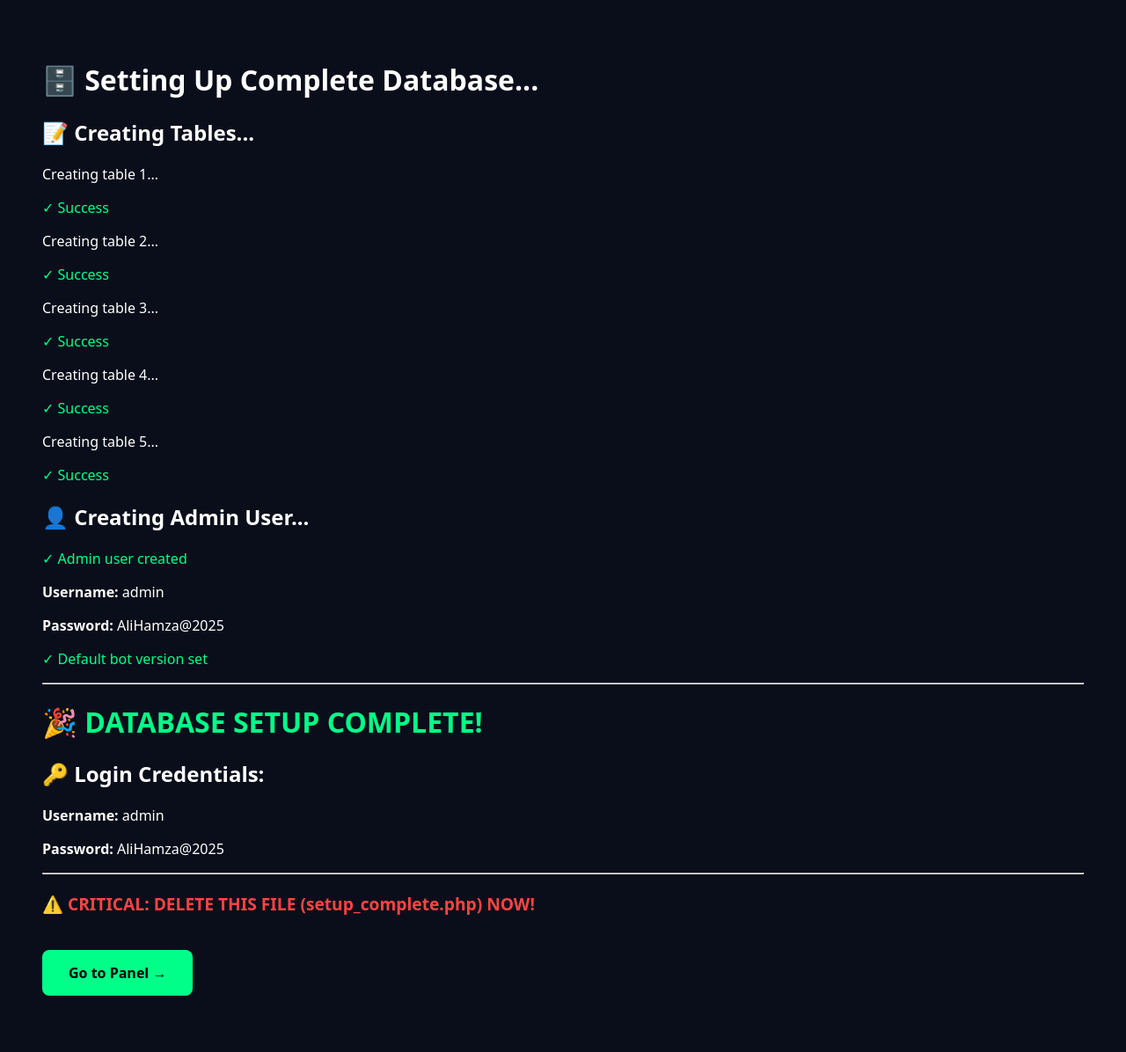
After one commit to alihamza2ee/auth-panel, a PHP site: page /setup_complete.php in a window 1280 px wide. The commit adds this page. Shown: the whole page at 88% size. Run offline with PHP 8.4, Linux system fonts and the light colour scheme; data that the repository does not hold is empty.

Commit message:
Add files via upload

```diff
--- a/activity_logs.php
+++ b/activity_logs.php
@@ -3,7 +3,7 @@ require_once 'advanced_config.php';
 if (!isLoggedIn()) { header('Location: advanced_index.php'); exit(); }
 
 $db = getDB();
-$logs = $db->query("SELECT * FROM activity_logs ORDER BY timestamp DESC LIMIT 200")->fetch_all(MYSQLI_ASSOC);
+$logs = $db->query("SELECT * FROM activity_logs ORDER BY created_at DESC LIMIT 200")->fetch_all(MYSQLI_ASSOC);
 ?>
 <!DOCTYPE html>
 <html>
@@ -71,7 +71,7 @@ $logs = $db->query("SELECT * FROM activity_logs ORDER BY timestamp DESC LIMIT 20
                 <tbody>
                     <?php foreach ($logs as $log): ?>
                     <tr>
-                        <td><?php echo $log['timestamp']; ?></td>
+                        <td><?php echo $log['created_at']; ?></td>
                         <td><?php echo htmlspecialchars($log['username']); ?></td>
                         <td><?php echo htmlspecialchars($log['action']); ?></td>
                         <td><?php echo htmlspecialchars($log['details']); ?></td>
--- a/advanced_config.php
+++ b/advanced_config.php
@@ -1,31 +1,34 @@
 <?php
 /**
- * Railway.app Configuration
- * Replace your old advanced_config.php with this file
+ * Advanced Configuration File - RAILWAY VERSION
+ * =============================================
  */
 
-// Railway MySQL environment variables
+// ============== RAILWAY DATABASE CONFIGURATION ==============
 define('DB_HOST', getenv('MYSQLHOST') ?: 'mysql.railway.internal');
 define('DB_USER', getenv('MYSQLUSER') ?: 'root');
 define('DB_PASS', getenv('MYSQLPASSWORD') ?: '');
 define('DB_NAME', getenv('MYSQL_DATABASE') ?: 'railway');
 define('DB_PORT', getenv('MYSQLPORT') ?: 3306);
+// ===========================================================
 
-// Admin credentials
+// ============== ADMIN CONFIGURATION ==============
 define('ADMIN_USER', 'admin');
 define('ADMIN_PASS', 'AliHamza@2025');
+// =================================================
 
-// Bot version control
+// ============== BOT VERSION CONTROL ==============
 define('REQUIRED_BOT_VERSION', '5.0.0');
 define('FORCE_UPDATE', false);
-define('UPDATE_URL', '');
+define('UPDATE_URL', 'https://yourwebsite.com/bot_update.zip');
+// =================================================
 
-// Security settings
+// ============== SECURITY SETTINGS ==============
 define('ENABLE_HARDWARE_LOCK', true);
 define('ENABLE_IP_LOGGING', true);
 define('MAX_LOGIN_ATTEMPTS', 5);
+// ==============================================
 
-// Database connection
 function getDB() {
     static $conn = null;
 
@@ -52,17 +55,14 @@ function getDB() {
     return $conn;
 }
 
-// Generate unique user ID
 function generateUserId() {
     return strtoupper(substr(md5(uniqid(rand(), true)), 0, 8));
 }
 
-// Generate username with pattern
 function generateUsername($prefix, $number, $digits = 4) {
     return $prefix . str_pad($number, $digits, '0', STR_PAD_LEFT);
 }
 
-// Generate random password
 function generatePassword($length = 12) {
     $chars = 'abcdefghijklmnopqrstuvwxyzABCDEFGHIJKLMNOPQRSTUVWXYZ0123456789!@#$%^&*';
     $password = '';
@@ -72,12 +72,10 @@ function generatePassword($length = 12) {
     return $password;
 }
 
-// Check authentication
 function isLoggedIn() {
     return isset($_SESSION['admin_logged_in']) && $_SESSION['admin_logged_in'] === true;
 }
 
-// Log activity
 function logActivity($action, $details = '', $username = 'system') {
     $db = getDB();
     $ip = $_SERVER['REMOTE_ADDR'];
@@ -90,7 +88,6 @@ function logActivity($action, $details = '', $username = 'system') {
     }
 }
 
-// Check if key is in valid time range
 function isKeyTimeValid($start_date, $end_date) {
     $now = time();
     $start = strtotime($start_date);
@@ -107,7 +104,15 @@ function isKeyTimeValid($start_date, $end_date) {
     return ['valid' => true];
 }
 
-// Start session
+function getHardwareFingerprint($device_id, $additional_data = []) {
+    $data = [
+        'device_id' => $device_id,
+        'user_agent' => $_SERVER['HTTP_USER_AGENT'] ?? '',
+        'additional' => $additional_data
+    ];
+    return hash('sha256', json_encode($data));
+}
+
 if (session_status() === PHP_SESSION_NONE) {
     session_start();
 }
--- a/advanced_index.php
+++ b/advanced_index.php
@@ -130,13 +130,13 @@ $total_users = $db->query("SELECT COUNT(*) as c FROM users")->fetch_assoc()['c']
 $active_users = $db->query("SELECT COUNT(*) as c FROM users WHERE status = 'active'")->fetch_assoc()['c'];
 $banned_users = $db->query("SELECT COUNT(*) as c FROM users WHERE status = 'banned'")->fetch_assoc()['c'];
 $total_logins = $db->query("SELECT COUNT(*) as c FROM login_logs")->fetch_assoc()['c'];
-$hardware_locked = $db->query("SELECT COUNT(*) as c FROM users WHERE hwid IS NOT NULL")->fetch_assoc()['c'];
+$hardware_locked = $db->query("SELECT COUNT(*) as c FROM users WHERE hardware_id IS NOT NULL")->fetch_assoc()['c'];
 
 // Get recent users
 $users = $db->query("SELECT * FROM users ORDER BY created_at DESC LIMIT 50")->fetch_all(MYSQLI_ASSOC);
 
 // Get recent activity
-$activities = $db->query("SELECT * FROM activity_logs ORDER BY created_at DESC LIMIT 20")->fetch_all(MYSQLI_ASSOC);
+$activities = $db->query("SELECT * FROM activity_logs ORDER BY timestamp DESC LIMIT 20")->fetch_all(MYSQLI_ASSOC);
 ?>
 <!DOCTYPE html>
 <html>
@@ -391,7 +391,7 @@ $activities = $db->query("SELECT * FROM activity_logs ORDER BY created_at DESC L
                                 - <?php echo htmlspecialchars($activity['details']); ?>
                             <?php endif; ?>
                         </div>
-                        <div class="activity-time"><?php echo $activity['created_at']; ?></div>
+                        <div class="activity-time"><?php echo $activity['timestamp']; ?></div>
                     </div>
                     <?php endforeach; ?>
                 </div>
--- /dev/null
+++ b/index_railway.php
@@ -0,0 +1,5 @@
+<?php
+// Entry point - redirect to main panel
+header('Location: advanced_index.php');
+exit();
+?>
--- /dev/null
+++ b/setup_complete.php
@@ -0,0 +1,146 @@
+<?php
+/**
+ * COMPLETE DATABASE SETUP FOR RAILWAY
+ * ===================================
+ * Run this ONCE after deployment
+ * Then DELETE this file!
+ */
+
+require_once 'advanced_config.php';
+
+echo "<!DOCTYPE html><html><head><meta charset='UTF-8'><title>Database Setup</title>";
+echo "<style>body{font-family:system-ui;background:#0a0e1a;color:#fff;padding:40px;} .success{color:#00ff88;} .error{color:#ff4444;}</style></head><body>";
+echo "<h1>🗄️ Setting Up Complete Database...</h1>";
+
+$db = getDB();
+
+// Check if already setup
+$check = $db->query("SHOW TABLES LIKE 'users'");
+if ($check && $check->num_rows > 0) {
+    die("<h2 class='error'>⚠️ Database Already Setup!</h2><p>Tables exist. Delete this file for security!</p></body></html>");
+}
+
+$queries = [
+    // Users table
+    "CREATE TABLE users (
+        id INT AUTO_INCREMENT PRIMARY KEY,
+        user_id VARCHAR(50) UNIQUE NOT NULL,
+        username VARCHAR(100) UNIQUE NOT NULL,
+        password VARCHAR(255) NOT NULL,
+        status ENUM('active', 'banned') DEFAULT 'active',
+        start_date DATE NOT NULL,
+        end_date DATE NOT NULL,
+        expire_date DATE NULL,
+        permissions VARCHAR(255) DEFAULT 'basic',
+        hwid VARCHAR(255) DEFAULT NULL,
+        hardware_id VARCHAR(255) DEFAULT NULL,
+        device_id VARCHAR(255) DEFAULT NULL,
+        last_login DATETIME DEFAULT NULL,
+        login_attempts INT DEFAULT 0,
+        last_attempt DATETIME DEFAULT NULL,
+        temp_banned TINYINT DEFAULT 0,
+        created_at TIMESTAMP DEFAULT CURRENT_TIMESTAMP,
+        updated_at TIMESTAMP DEFAULT CURRENT_TIMESTAMP ON UPDATE CURRENT_TIMESTAMP,
+        INDEX idx_username (username),
+        INDEX idx_user_id (user_id),
+        INDEX idx_status (status)
+    ) ENGINE=InnoDB DEFAULT CHARSET=utf8mb4",
+
+    // Activity logs table
+    "CREATE TABLE activity_logs (
+        id INT AUTO_INCREMENT PRIMARY KEY,
+        username VARCHAR(100) NOT NULL,
+        action VARCHAR(255) NOT NULL,
+        details TEXT,
+        ip_address VARCHAR(45),
+        created_at TIMESTAMP DEFAULT CURRENT_TIMESTAMP,
+        INDEX idx_username (username),
+        INDEX idx_action (action),
+        INDEX idx_created_at (created_at)
+    ) ENGINE=InnoDB DEFAULT CHARSET=utf8mb4",
+
+    // Login logs table
+    "CREATE TABLE login_logs (
+        id INT AUTO_INCREMENT PRIMARY KEY,
+        username VARCHAR(100) NOT NULL,
+        device_id VARCHAR(255),
+        ip_address VARCHAR(45),
+        status ENUM('success', 'failed', 'invalid', 'banned') NOT NULL,
+        created_at TIMESTAMP DEFAULT CURRENT_TIMESTAMP,
+        INDEX idx_username (username),
+        INDEX idx_status (status),
+        INDEX idx_created_at (created_at)
+    ) ENGINE=InnoDB DEFAULT CHARSET=utf8mb4",
+
+    // Hardware bindings table
+    "CREATE TABLE hardware_bindings (
+        id INT AUTO_INCREMENT PRIMARY KEY,
+        username VARCHAR(100) NOT NULL,
+        hardware_id VARCHAR(255) NOT NULL,
+        device_id VARCHAR(255),
+        ip_address VARCHAR(45),
+        last_seen TIMESTAMP DEFAULT CURRENT_TIMESTAMP ON UPDATE CURRENT_TIMESTAMP,
+        created_at TIMESTAMP DEFAULT CURRENT_TIMESTAMP,
+        UNIQUE KEY unique_binding (username, hardware_id),
+        INDEX idx_username (username)
+    ) ENGINE=InnoDB DEFAULT CHARSET=utf8mb4",
+
+    // Bot versions table
+    "CREATE TABLE bot_versions (
+        id INT AUTO_INCREMENT PRIMARY KEY,
+        version VARCHAR(20) NOT NULL,
+        required TINYINT DEFAULT 1,
+        force_update TINYINT DEFAULT 0,
+        download_url VARCHAR(255),
+        created_at TIMESTAMP DEFAULT CURRENT_TIMESTAMP
+    ) ENGINE=InnoDB DEFAULT CHARSET=utf8mb4"
+];
+
+echo "<h2>📝 Creating Tables...</h2>";
+
+foreach ($queries as $i => $query) {
+    echo "<p>Creating table " . ($i + 1) . "...</p>";
+    if ($db->query($query)) {
+        echo "<p class='success'>✓ Success</p>";
+    } else {
+        echo "<p class='error'>✗ Error: " . $db->error . "</p>";
+        die("</body></html>");
+    }
+}
+
+// Insert default admin
+echo "<h2>👤 Creating Admin User...</h2>";
+$hashedPassword = password_hash('AliHamza@2025', PASSWORD_DEFAULT);
+$userId = 'ADMIN001';
+$username = 'admin';
+$password = 'AliHamza@2025'; // Plain password for bot login
+$startDate = date('Y-m-d');
+$endDate = date('Y-m-d', strtotime('+365 days'));
+$status = 'active';
+
+$stmt = $db->prepare("INSERT INTO users (user_id, username, password, start_date, end_date, status, permissions) VALUES (?, ?, ?, ?, ?, ?, 'admin')");
+$stmt->bind_param("ssssss", $userId, $username, $password, $startDate, $endDate, $status);
+
+if ($stmt->execute()) {
+    echo "<p class='success'>✓ Admin user created</p>";
+    echo "<p><strong>Username:</strong> admin</p>";
+    echo "<p><strong>Password:</strong> AliHamza@2025</p>";
+} else {
+    echo "<p class='error'>✗ Failed to create admin</p>";
+}
+
+// Insert default bot version
+$stmt = $db->prepare("INSERT INTO bot_versions (version, required, force_update) VALUES ('5.0.0', 1, 0)");
+$stmt->execute();
+echo "<p class='success'>✓ Default bot version set</p>";
+
+echo "<hr>";
+echo "<h1 class='success'>🎉 DATABASE SETUP COMPLETE!</h1>";
+echo "<h2>🔑 Login Credentials:</h2>";
+echo "<p><strong>Username:</strong> admin</p>";
+echo "<p><strong>Password:</strong> AliHamza@2025</p>";
+echo "<hr>";
+echo "<p style='color:#ff4444;font-weight:bold;font-size:1.2em'>⚠️ CRITICAL: DELETE THIS FILE (setup_complete.php) NOW!</p>";
+echo "<p><a href='advanced_index.php' style='background:#00ff88;color:#000;padding:15px 30px;text-decoration:none;border-radius:8px;display:inline-block;margin-top:20px;font-weight:bold'>Go to Panel →</a></p>";
+echo "</body></html>";
+?>
```
Also changed, not shown: railway_config.json (added, +11 -0 lines), 1 other file.
